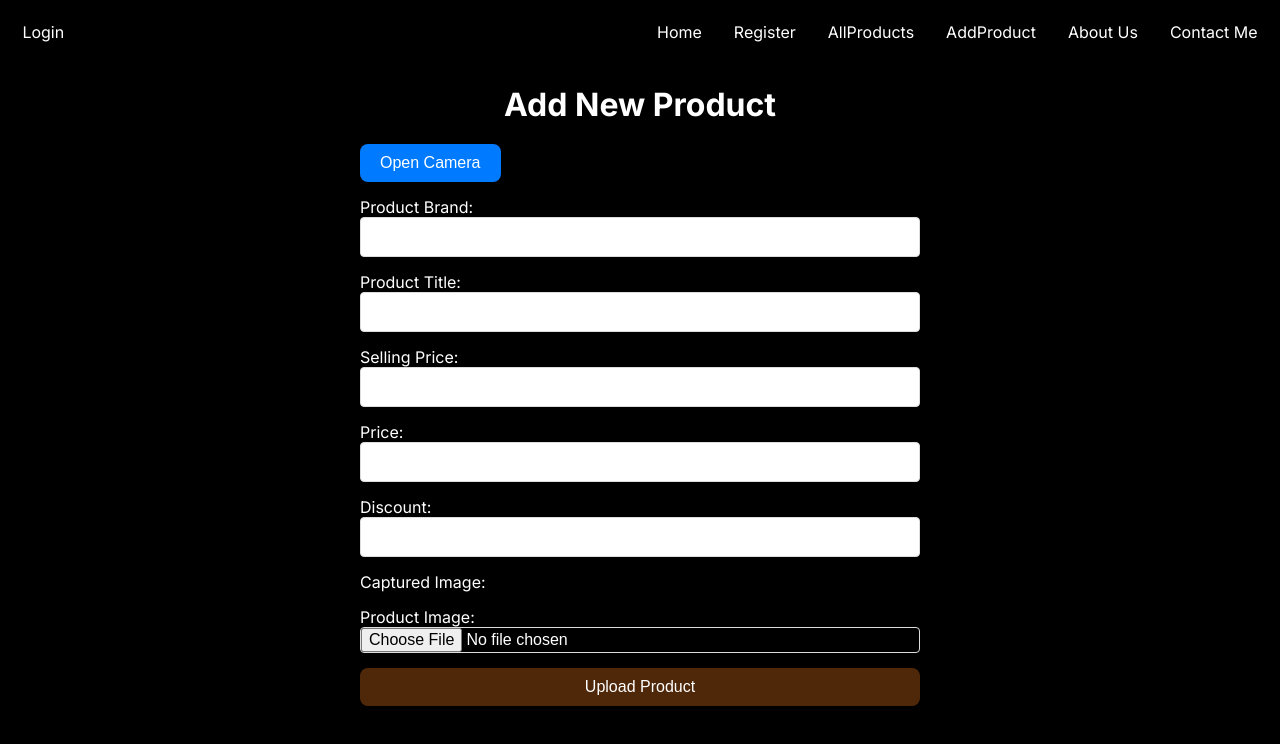
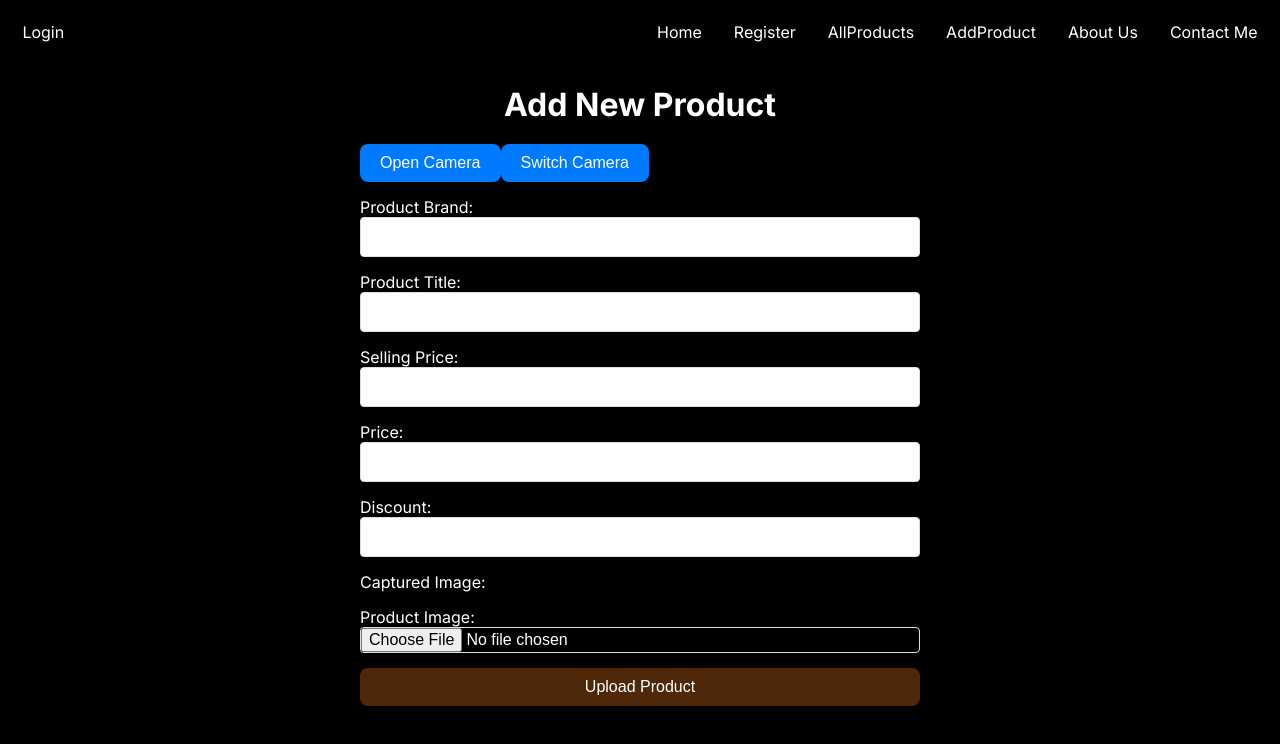
Before and after one commit to rohitd4007/tees-seller, a Next.js app: page /addProduct in a window 1280 px wide. Shown: the top 744 px of the page. Built offline with nearby package versions, Linux system fonts and the light colour scheme.

Commit message:
switch camera added

```diff
--- a/src/components/addProductComponent/addProductForm.js
+++ b/src/components/addProductComponent/addProductForm.js
@@ -1,6 +1,6 @@
 'use client';
 
-import { useState } from 'react';
+import { useState, useEffect } from 'react';
 import axios from 'axios';
 import styles from './addProductForm.module.css'; // Import the CSS file
 import toast from 'react-hot-toast';
@@ -14,6 +14,7 @@ function AddProductForm(props) {
     const [discount, setDiscount] = useState('');
     const [productImage, setProductImage] = useState(null);
     const [capturedImage, setCapturedImage] = useState(null);
+    const [cameraFacingMode, setCameraFacingMode] = useState('user'); // 'user' for front camera, 'environment' for back camera
 
     const handleSubmit = async (e) => {
         e.preventDefault();
@@ -45,7 +46,7 @@ function AddProductForm(props) {
     };
 
     const handleCameraOpen = async () => {
-        const stream = await navigator.mediaDevices.getUserMedia({ video: true });
+        const stream = await navigator.mediaDevices.getUserMedia({ video: { facingMode: cameraFacingMode } });
         const video = document.createElement('video');
         video.srcObject = stream;
         video.play();
@@ -63,9 +64,6 @@ function AddProductForm(props) {
             context.drawImage(video, 0, 0, canvas.width, canvas.height);
             const imageData = canvas.toDataURL('image/png');
             setCapturedImage(imageData);
-            // Optionally populate form fields with image data
-            // setProductBrand('Sample Brand'); // Example of populating fields
-            // setProductTitle('Sample Title'); // Example of populating fields
             document.body.removeChild(captureButton);
             stream.getTracks().forEach(track => track.stop());
         };
@@ -73,10 +71,16 @@ function AddProductForm(props) {
         document.body.appendChild(video);
     };
 
+    const switchCamera = () => {
+        setCameraFacingMode(prevMode => (prevMode === 'user' ? 'environment' : 'user'));
+        handleCameraOpen(); // Restart camera with the new facing mode
+    };
+
     return (
         <div className={styles.formContainer}>
             <h1 className={styles.heading}>Add New Product</h1>
             <button onClick={handleCameraOpen} className={styles.cameraButton}>Open Camera</button>
+            <button onClick={switchCamera} className={styles.cameraButton}>Switch Camera</button> {/* Add this button */}
             <form onSubmit={handleSubmit} className={styles.form}>
                 <div className={styles.formGroup}>
                     <label htmlFor="productBrand">Product Brand:</label>
```
